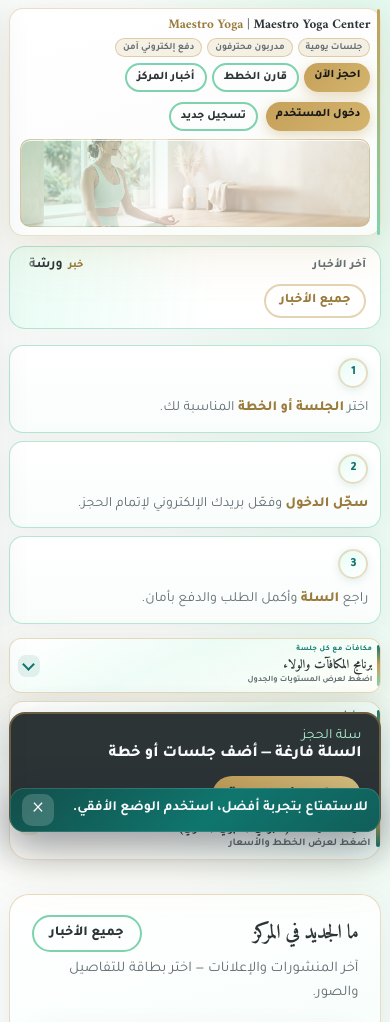
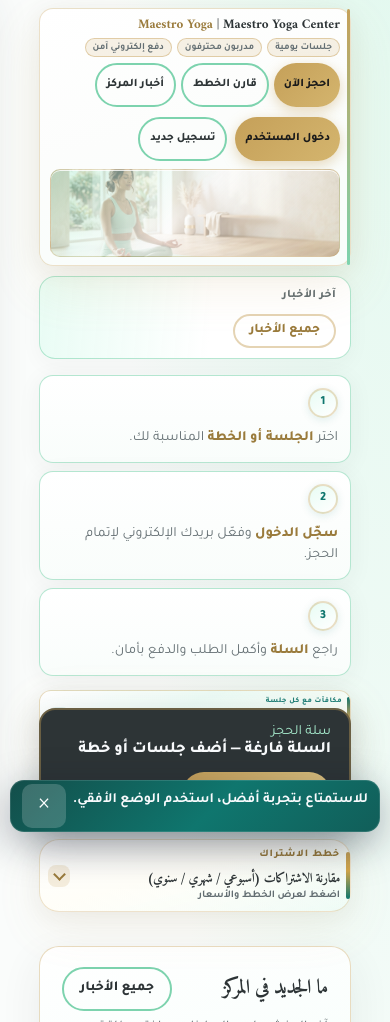
Before and after one commit to conanfadel/MaestroYoga, a FastAPI app: page /index in a window 390 px wide. Shown: the top 1022 px of the page. Run offline with FastAPI, Linux system fonts and the light colour scheme; data comes from the database, SQL or seed files in the repository; data that the repository does not hold is empty.

Commit message:
refactor(ui): mobile/tablet polish—dedupe CSS, touch targets, safe areas, text-size-adjust sitewide
Made-with: Cursor

```diff
--- a/backend/templates/_mobile_landscape_hint.html
+++ b/backend/templates/_mobile_landscape_hint.html
@@ -44,9 +44,11 @@
   }
   .mobile-landscape-hint__close {
     flex-shrink: 0;
-    width: 32px;
-    height: 32px;
-    margin: -4px -4px -4px 0;
+    min-width: 44px;
+    min-height: 44px;
+    width: 44px;
+    height: 44px;
+    margin: -6px -6px -6px 0;
     border: none;
     border-radius: 10px;
     background: rgba(255, 255, 255, 0.18);
--- a/backend/templates/admin.html
+++ b/backend/templates/admin.html
@@ -27,6 +27,8 @@
     * { box-sizing: border-box; }
     html {
       overflow-x: clip;
+      -webkit-text-size-adjust: 100%;
+      text-size-adjust: 100%;
     }
     body {
       font-family: "Tajawal", system-ui, sans-serif;
--- a/backend/templates/admin_login.html
+++ b/backend/templates/admin_login.html
@@ -22,7 +22,7 @@
       --charcoal-muted: #636e72;
     }
     * { box-sizing: border-box; }
-    html { overflow-x: clip; }
+    html { overflow-x: clip; -webkit-text-size-adjust: 100%; text-size-adjust: 100%; }
     body {
       font-family: "Tajawal", system-ui, sans-serif;
       background:
--- a/backend/templates/index.html
+++ b/backend/templates/index.html
@@ -61,11 +61,20 @@
       --loyalty-bronze: #b45309;
       --loyalty-silver: #64748b;
       --loyalty-gold: #ca8a04;
+      --touch-min: 44px;
+      --tap-highlight: rgba(197, 160, 89, 0.14);
     }
     * { box-sizing: border-box; }
+    *,
+    *::before,
+    *::after {
+      -webkit-tap-highlight-color: var(--tap-highlight);
+    }
     html {
       overflow-x: clip;
       scroll-behavior: smooth;
+      -webkit-text-size-adjust: 100%;
+      text-size-adjust: 100%;
     }
     body {
       margin: 0;
@@ -77,17 +86,20 @@
         radial-gradient(ellipse 140% 90% at 100% -10%, rgba(170, 240, 209, 0.35) 0%, transparent 52%),
         radial-gradient(ellipse 80% 50% at 0% 100%, rgba(197, 160, 89, 0.08) 0%, transparent 45%),
         var(--page-bg);
+      touch-action: manipulation;
     }
     @media (max-width: 720px) {
-      body { padding-inline: max(10px, 3vw); }
+      body {
+        padding-inline: max(10px, 3vw, env(safe-area-inset-left, 0px) + 6px, env(safe-area-inset-right, 0px) + 6px);
+      }
+      .container {
+        max-width: 100%;
+      }
     }
     .container {
       width: 100%;
       max-width: min(1680px, 80vw);
       margin-inline: auto;
-    }
-    @media (max-width: 720px) {
-      .container { max-width: 100%; }
     }
     .skip-link {
       position: absolute; inset-inline-start: -9999px; top: 0;
@@ -329,12 +342,16 @@
       border: 0;
       border-radius: 999px;
       padding: 8px 14px;
+      min-height: var(--touch-min);
       font-weight: 800;
       text-decoration: none;
       cursor: pointer;
       font-family: inherit;
       font-size: 0.88rem;
       transition: transform 0.15s ease, box-shadow 0.15s ease;
+      display: inline-flex;
+      align-items: center;
+      justify-content: center;
     }
     .btn:active { transform: scale(0.98); }
     .btn.primary {
@@ -549,6 +566,7 @@
       gap: 10px;
       padding: 10px 12px 10px 18px;
       padding-inline-end: 14px;
+      min-height: var(--touch-min);
       cursor: pointer;
       font-family: inherit;
       color: inherit;
@@ -1323,12 +1342,16 @@
       background: linear-gradient(135deg, var(--gold), #e0c989);
       border-radius: 999px;
       padding: 9px 16px;
+      min-height: var(--touch-min);
       text-decoration: none;
       font-weight: 800;
       border: 0;
       cursor: pointer;
       font-family: inherit;
       font-size: inherit;
+      display: inline-flex;
+      align-items: center;
+      justify-content: center;
     }
     .sticky-cart-btn {
       display: inline-flex;
@@ -2179,7 +2212,7 @@
             {% endif %}
           </div>
         </div>
-        <div class="hero-meta" style="margin-top:10px;">
+        <div class="hero-meta">
           <span class="chip">جلسات يومية</span>
           <span class="chip">مدربون محترفون</span>
           <span class="chip">دفع إلكتروني آمن</span>
--- a/backend/templates/post_detail.html
+++ b/backend/templates/post_detail.html
@@ -35,7 +35,7 @@
       --page-bg: #fafcfb;
     }
     * { box-sizing: border-box; }
-    html { overflow-x: clip; }
+    html { overflow-x: clip; -webkit-text-size-adjust: 100%; text-size-adjust: 100%; }
     body {
       margin: 0;
       padding: max(18px, env(safe-area-inset-top, 0px)) clamp(12px, 4vw, 48px) max(28px, env(safe-area-inset-bottom, 0px));
--- a/backend/templates/public_account.html
+++ b/backend/templates/public_account.html
@@ -29,7 +29,7 @@
       --gold: #c5a059;
     }
     * { box-sizing: border-box; }
-    html { overflow-x: clip; }
+    html { overflow-x: clip; -webkit-text-size-adjust: 100%; text-size-adjust: 100%; }
     body {
       margin: 0;
       min-height: 100dvh;
--- a/backend/templates/public_forgot_password.html
+++ b/backend/templates/public_forgot_password.html
@@ -19,7 +19,7 @@
   {% endif %}
   <style>
     * { box-sizing: border-box; }
-    html { overflow-x: clip; }
+    html { overflow-x: clip; -webkit-text-size-adjust: 100%; text-size-adjust: 100%; }
     body {
       font-family: system-ui, sans-serif;
       background: radial-gradient(circle at top right, #ecfdf5, #f0fdfa 40%, #f8fafc);
--- a/backend/templates/public_login.html
+++ b/backend/templates/public_login.html
@@ -19,7 +19,11 @@
   {% endif %}
   <style>
     * { box-sizing: border-box; }
-    html { overflow-x: clip; }
+    html {
+      overflow-x: clip;
+      -webkit-text-size-adjust: 100%;
+      text-size-adjust: 100%;
+    }
     body {
       font-family: system-ui, sans-serif;
       background: radial-gradient(circle at top right, #ecfdf5, #f0fdfa 40%, #f8fafc);
--- a/backend/templates/public_news_list.html
+++ b/backend/templates/public_news_list.html
@@ -33,7 +33,7 @@
       --white: #ffffff;
     }
     * { box-sizing: border-box; }
-    html { overflow-x: clip; }
+    html { overflow-x: clip; -webkit-text-size-adjust: 100%; text-size-adjust: 100%; }
     body {
       margin: 0;
       padding: max(18px, env(safe-area-inset-top, 0px)) clamp(12px, 4vw, 40px) max(36px, env(safe-area-inset-bottom, 0px));
--- a/backend/templates/public_register.html
+++ b/backend/templates/public_register.html
@@ -19,7 +19,7 @@
   {% endif %}
   <style>
     * { box-sizing: border-box; }
-    html { overflow-x: clip; }
+    html { overflow-x: clip; -webkit-text-size-adjust: 100%; text-size-adjust: 100%; }
     body {
       font-family: system-ui, sans-serif;
       background: radial-gradient(circle at top right, #ecfdf5, #f0fdfa 40%, #f8fafc);
--- a/backend/templates/public_reset_password.html
+++ b/backend/templates/public_reset_password.html
@@ -19,7 +19,7 @@
   {% endif %}
   <style>
     * { box-sizing: border-box; }
-    html { overflow-x: clip; }
+    html { overflow-x: clip; -webkit-text-size-adjust: 100%; text-size-adjust: 100%; }
     body {
       font-family: system-ui, sans-serif;
       background: radial-gradient(circle at top right, #ecfdf5, #f0fdfa 40%, #f8fafc);
--- a/backend/templates/public_verify_pending.html
+++ b/backend/templates/public_verify_pending.html
@@ -19,7 +19,7 @@
   {% endif %}
   <style>
     * { box-sizing: border-box; }
-    html { overflow-x: clip; }
+    html { overflow-x: clip; -webkit-text-size-adjust: 100%; text-size-adjust: 100%; }
     body {
       font-family: system-ui, sans-serif;
       background: radial-gradient(circle at top right, #ecfdf5, #f0fdfa 40%, #f8fafc);
```
Also changed, not shown: other parts of backend/templates/index.html (+22 -10 lines).
